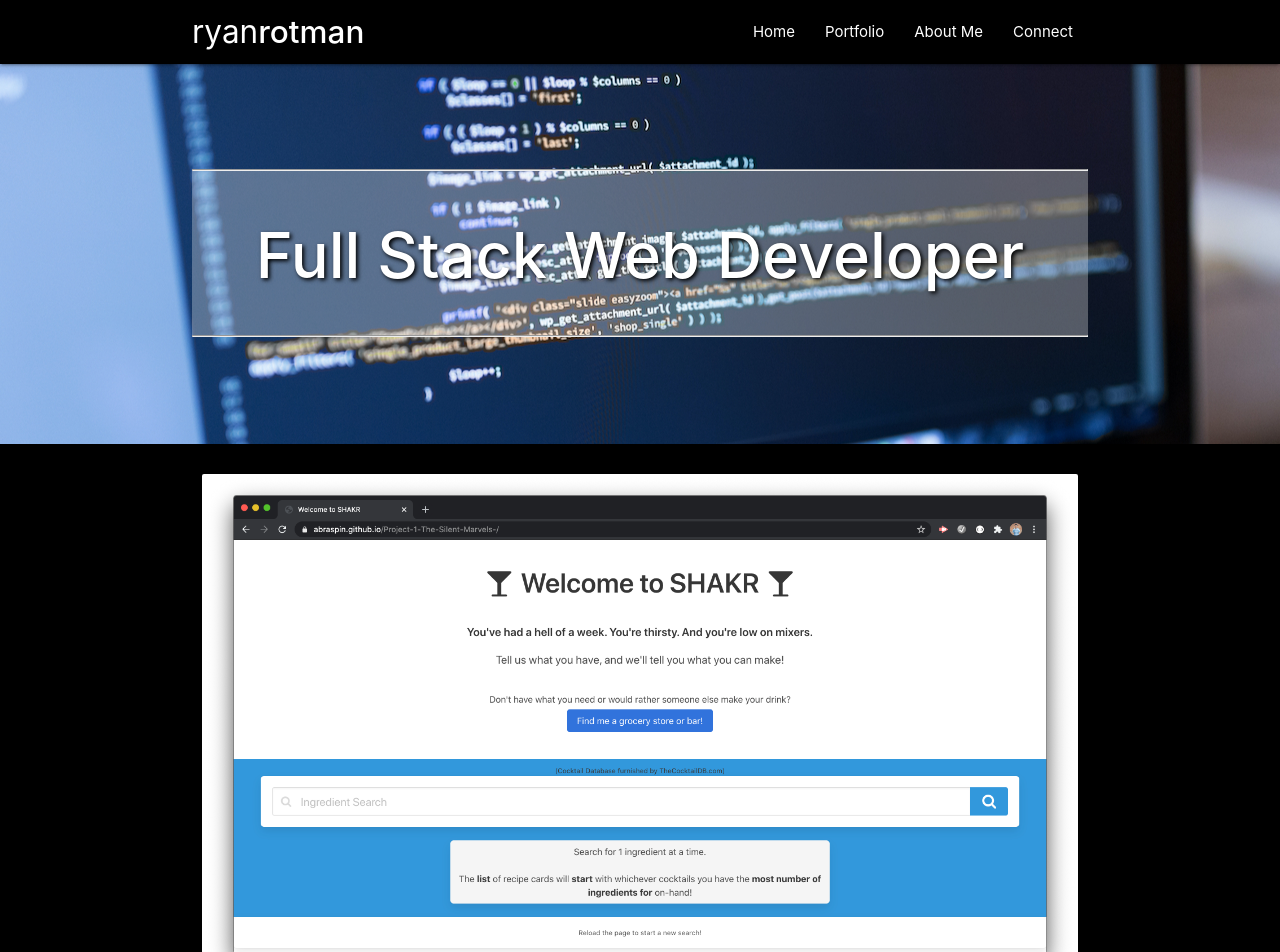
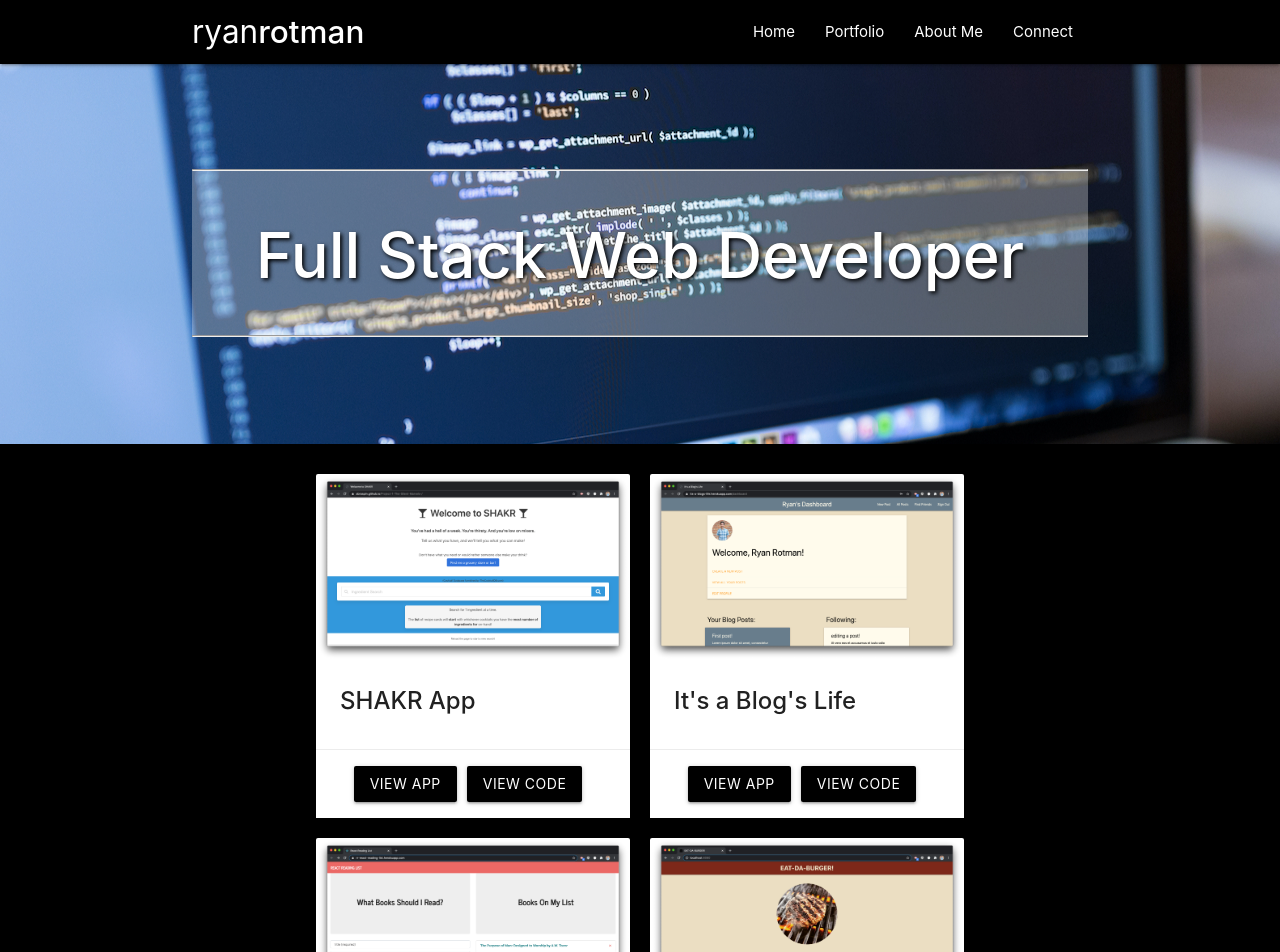
Before and after one commit to ryanrotman/ryanrotman.github.io, a React (Create React App) app: page / in a window 1280 px wide. Shown: the top 952 px of the page. Built offline with nearby package versions, Linux system fonts and the light colour scheme.

Commit message:
added styling

```diff
--- a/src/components/Project/index.css
+++ b/src/components/Project/index.css
@@ -1,10 +1,3 @@
-#project-cards {
-    display: flex;
-    flex-wrap: wrap;
-    justify-content: center;
-    margin-top: 10px;
-}
-
 .card {
     margin: 10px;
 }
@@ -13,7 +6,7 @@
     box-shadow: 2px 4px 5px 0 whitesmoke, 2px 5px 3px -3px whitesmoke, 2px 5px 10px 0 whitesmoke;
 }
 
-#project-screenshot {
+.project-screenshot {
     width: 314px !important;
     height: 187px;
 }
```
